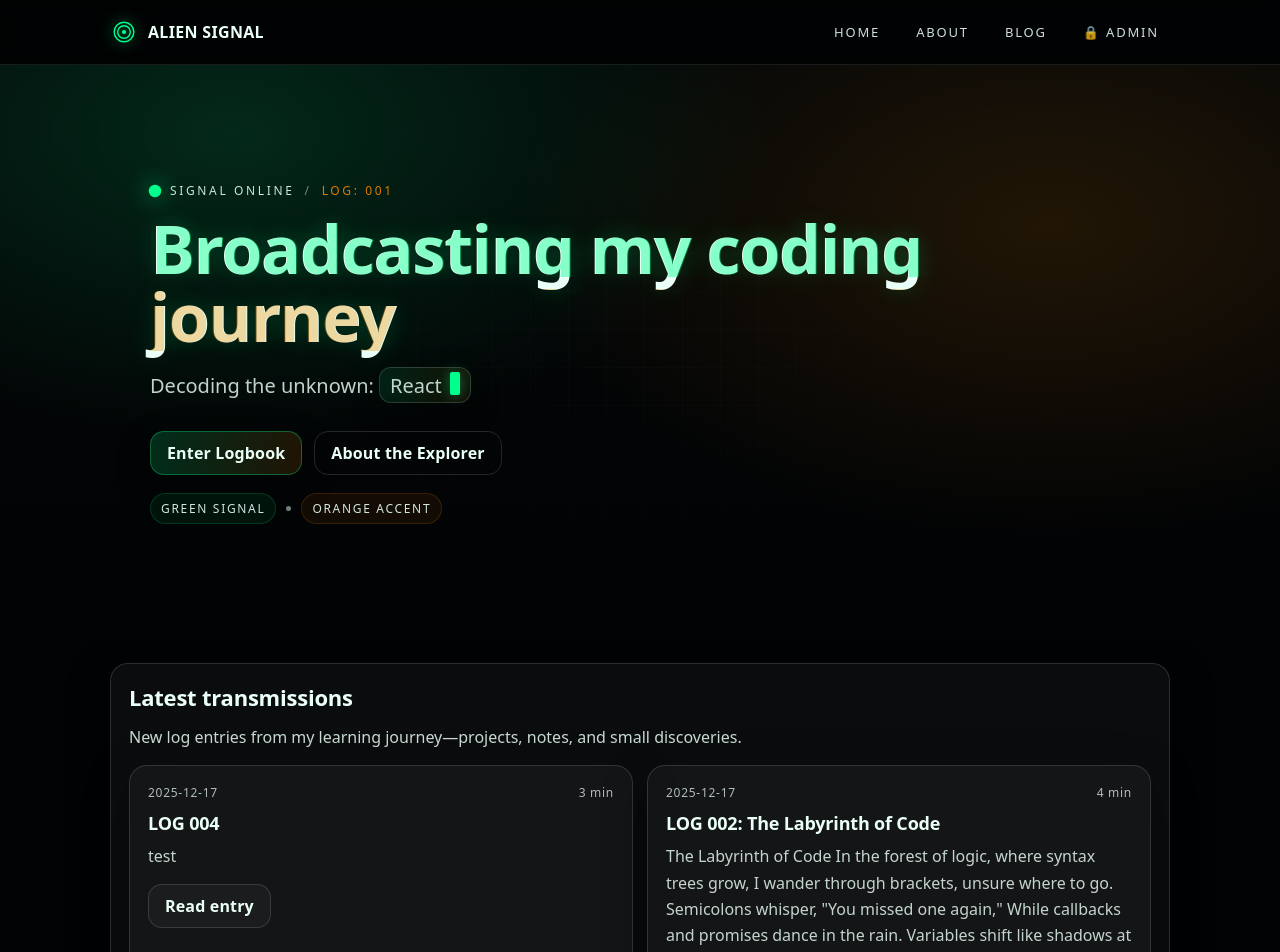
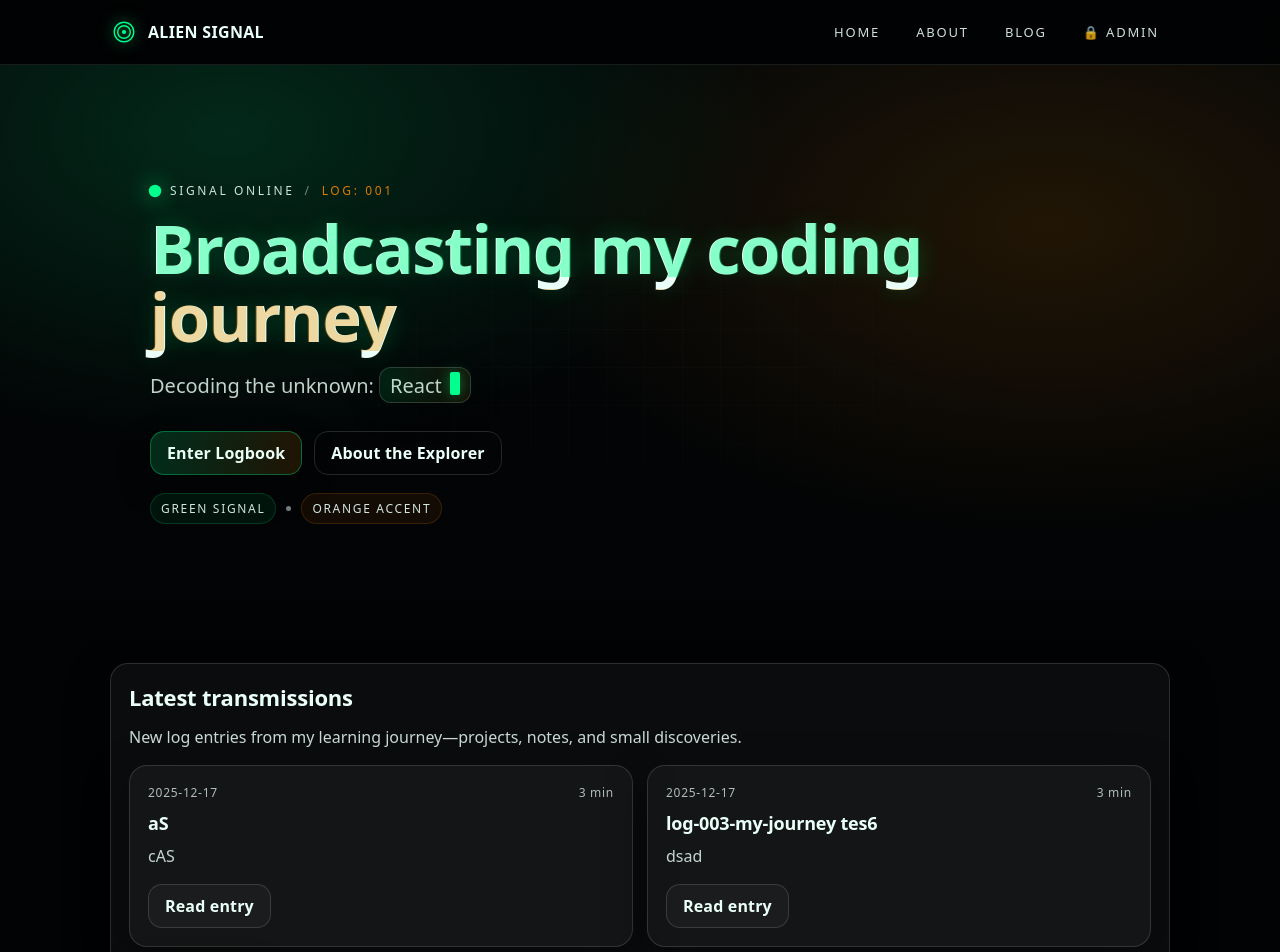
Before and after one commit to seibas/alien-signal-blog, a Next.js app: page / in a window 1280 px wide. Shown: the top 952 px of the page. Built offline with nearby package versions, Linux system fonts and the light colour scheme.

Commit message:
just now did log007

```diff
--- a/content/posts.js
+++ b/content/posts.js
@@ -90,6 +90,45 @@ The summit of mastery is yours to keep.`
       "test"
     ],
   },
+
+  {
+    slug: "log-005-test 05",
+    title: "LOG 002: The Labyrinth of Code",
+    date: "2025-12-17",
+    readTime: "3 min",
+    excerpt:
+      "dsdfsvdf",
+    tags: ["learning"],
+    content: [
+      "dfsvr"
+    ],
+  },
+
+  {
+    slug: "log-003-my-journey",
+    title: "log-003-my-journey tes6",
+    date: "2025-12-17",
+    readTime: "3 min",
+    excerpt:
+      "dsad",
+    tags: ["dd"],
+    content: [
+      "sdad"
+    ],
+  },
+
+  {
+    slug: "log-007-my-journey",
+    title: "aS",
+    date: "2025-12-17",
+    readTime: "3 min",
+    excerpt:
+      "cAS",
+    tags: ["Cas"],
+    content: [
+      "cas"
+    ],
+  },
 ];
 
 export function getAllPosts() {
```
